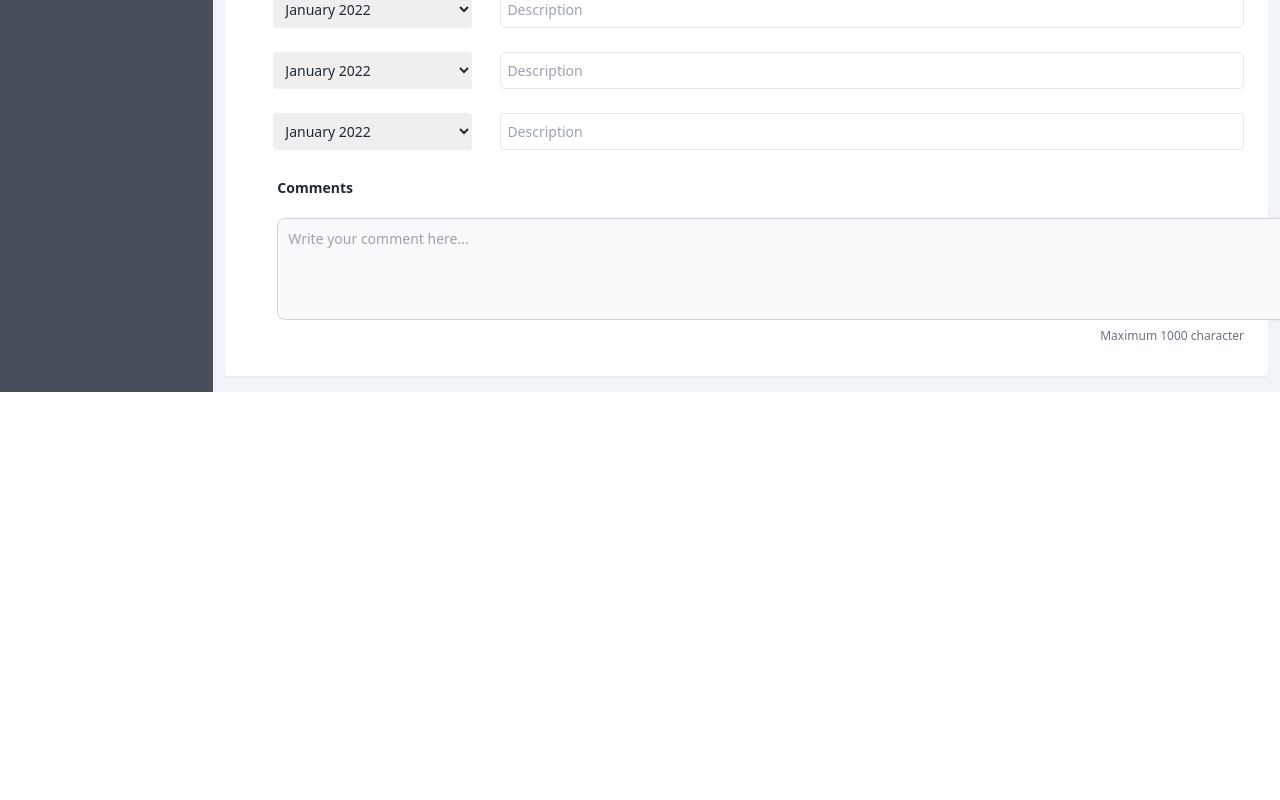
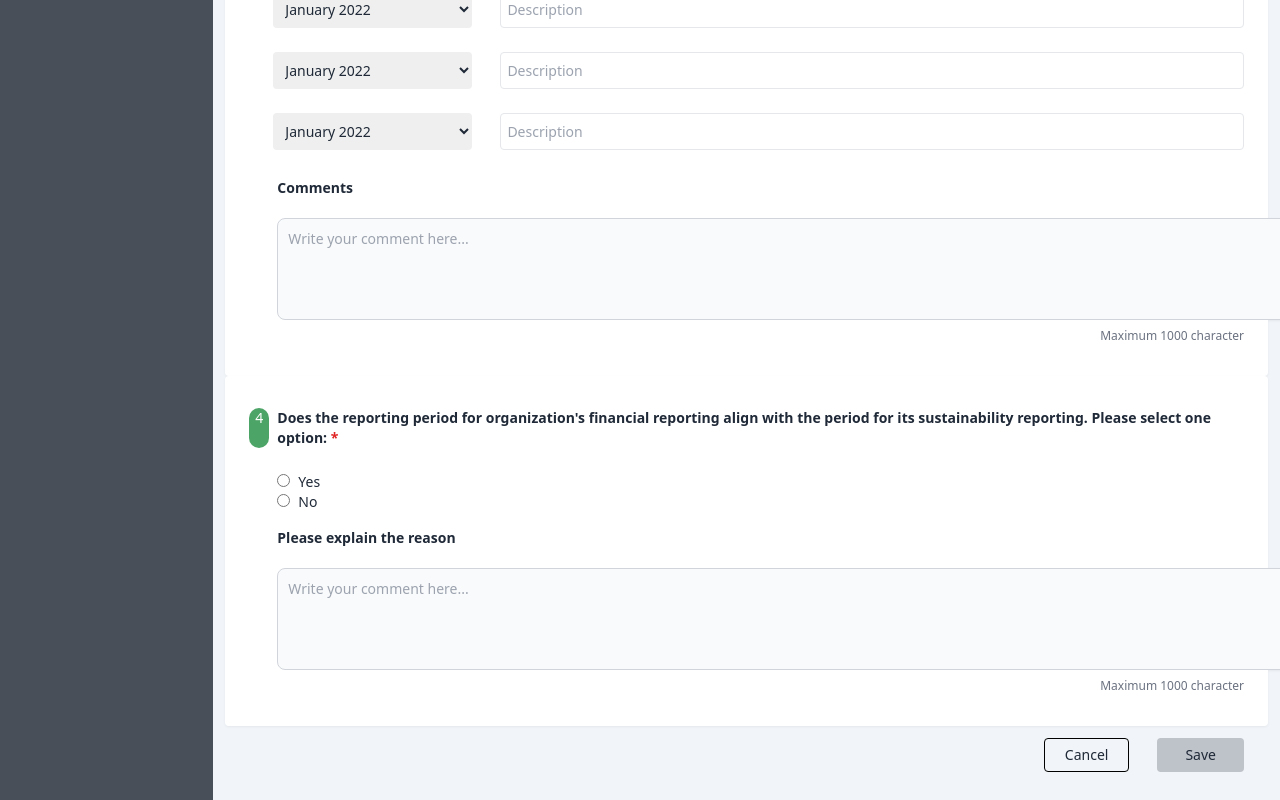
Before and after one commit to Sreemaye44/company-details-assignment, a React (Create React App) app: page / in a window 1280 px wide. Shown: the part 1296-2096 px from the top of the page. Before the commit the page ends 1688 px from the top, so only its background shows below. Built offline with nearby package versions, Linux system fonts and the light colour scheme.

Commit message:
button design

```diff
--- a/src/components/mainPart/MainBody.js
+++ b/src/components/mainPart/MainBody.js
@@ -298,7 +298,13 @@ const MainBody = () => {
             <option value="volvo">January 2022</option>
             <option value="saab">Saab</option>
           </select>
-        <input type="text" placeholder="Description" name="" id="" className="border rounded p-1.5 w-full ml-7" />
+          <input
+            type="text"
+            placeholder="Description"
+            name=""
+            id=""
+            className="border rounded p-1.5 w-full ml-7"
+          />
         </div>
         {/* dropdown */}
         <div className="flex ml-6 mt-6">
@@ -306,7 +312,13 @@ const MainBody = () => {
             <option value="volvo">January 2022</option>
             <option value="saab">Saab</option>
           </select>
-        <input type="text" placeholder="Description" name="" id="" className="border rounded p-1.5 w-full ml-7" />
+          <input
+            type="text"
+            placeholder="Description"
+            name=""
+            id=""
+            className="border rounded p-1.5 w-full ml-7"
+          />
         </div>
         {/* dropdown */}
         <div className="flex ml-6 mt-6">
@@ -314,7 +326,13 @@ const MainBody = () => {
             <option value="volvo">January 2022</option>
             <option value="saab">Saab</option>
           </select>
-        <input type="text" placeholder="Description" name="" id="" className="border rounded p-1.5 w-full ml-7" />
+          <input
+            type="text"
+            placeholder="Description"
+            name=""
+            id=""
+            className="border rounded p-1.5 w-full ml-7"
+          />
         </div>
         {/* dropdown */}
         <div className="flex ml-6 mt-6">
@@ -322,7 +340,13 @@ const MainBody = () => {
             <option value="volvo">January 2022</option>
             <option value="saab">Saab</option>
           </select>
-        <input type="text" placeholder="Description" name="" id="" className="border rounded p-1.5 w-full ml-7" />
+          <input
+            type="text"
+            placeholder="Description"
+            name=""
+            id=""
+            className="border rounded p-1.5 w-full ml-7"
+          />
         </div>
         {/* dropdown */}
         <div className="flex ml-6 mt-6">
@@ -330,7 +354,13 @@ const MainBody = () => {
             <option value="volvo">January 2022</option>
             <option value="saab">Saab</option>
           </select>
-        <input type="text" placeholder="Description" name="" id="" className="border rounded p-1.5 w-full ml-7" />
+          <input
+            type="text"
+            placeholder="Description"
+            name=""
+            id=""
+            className="border rounded p-1.5 w-full ml-7"
+          />
         </div>
         {/* dropdown */}
         <div className="flex ml-6 mt-6 mb-7">
@@ -338,7 +368,13 @@ const MainBody = () => {
             <option value="volvo">January 2022</option>
             <option value="saab">Saab</option>
           </select>
-        <input type="text" placeholder="Description" name="" id="" className="border rounded p-1.5 w-full ml-7" />
+          <input
+            type="text"
+            placeholder="Description"
+            name=""
+            id=""
+            className="border rounded p-1.5 w-full ml-7"
+          />
         </div>
         <label className="font-semibold ml-7">Comments</label>
         <textarea
@@ -348,10 +384,46 @@ const MainBody = () => {
           placeholder="Write your comment here..."
         ></textarea>
         <div className=" ml-7 mt-2 flex justify-between text-xs">
-          <div className="flex w-1/2">
-          </div>
+          <div className="flex w-1/2"></div>
           <p className="text-[#6B7280]">Maximum 1000 character</p>
         </div>
+      </div>
+
+      {/* Reporting period */}
+      <div className="bg-white px-6 py-8 mx-3 rounded drop-shadow-sm ">
+        <div className="flex">
+          <div className="bg-[#4DA467] rounded-full px-1.5 text-white">
+            <h2>4</h2>
+          </div>
+          <h2 className="px-2 font-bold">
+            Does the reporting period for organization's financial reporting
+            align with the period for its sustainability reporting. Please
+            select one option: <span className="text-[#E02424]">*</span>
+          </h2>
+          <div>
+          </div>
+        </div>
+          <div className="ml-7 mt-6 y-space-8 mb-4">
+          <input type="radio" id="html" name="fav_language" value="HTML" className="mr-2" />
+          <label for="html">Yes</label><br/>
+          <input type="radio" id="html" name="fav_language" value="HTML" className="mr-2" />
+          <label for="html">No</label>
+          </div>
+          <label className="font-semibold ml-7">Please explain the reason</label>
+        <textarea
+          id="message"
+          rows="4"
+          className=" mx-7 mt-5 block p-2.5 w-[64rem] text-sm text-gray-900 bg-gray-50 rounded-lg border border-gray-300 focus:ring-blue-500 focus:border-blue-500 dark:bg-gray-700 dark:border-gray-600 dark:placeholder-gray-400 dark:text-white dark:focus:ring-blue-500 dark:focus:border-blue-500"
+          placeholder="Write your comment here..."
+        ></textarea>
+         <div className=" ml-7 mt-2 flex justify-between text-xs">
+          <div className="flex w-1/2"></div>
+          <p className="text-[#6B7280]">Maximum 1000 character</p>
+        </div>
+      </div>
+      <div className="flex justify-end my-3 mr-9">
+        <button className="border border-black rounded px-5 py-1.5 mr-7">Cancel</button>
+        <button className="rounded px-7 py-1.5 bg-[#BEC2C9]">Save</button>
       </div>
     </div>
   );
```
Lines whose indentation alone changed are shown as unchanged.
